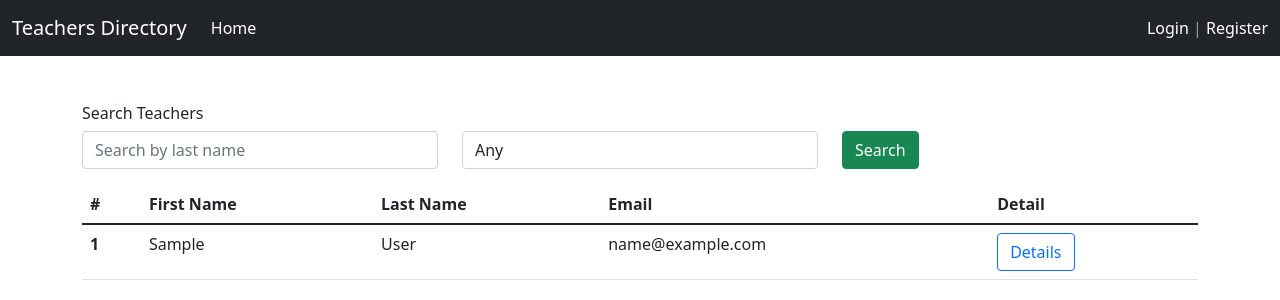
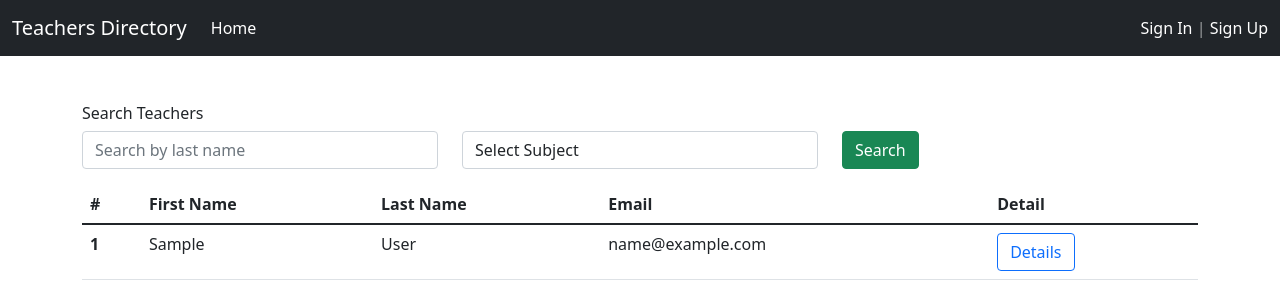
Before and after one commit to iamgigahex/teacher_directory, a Django app: template templates/teacher_list.html in a window 1280 px wide. Shown: the top 300 px of the page. Run offline with Django 3.2, Linux system fonts and the light colour scheme; the template is opened without the code that fills it: most values are stand-ins (such as "Sample title", 1, 10 or a date in 2020); some libraries are stand-ins or nearby versions.

Commit message:
changed text names in templates

```diff
--- a/templates/partials/header.html
+++ b/templates/partials/header.html
@@ -12,7 +12,7 @@
       </ul>
       <span class="navbar-text">
        {% if not user.is_authenticated %}
-        <a href="{% url 'login' %}" class="text-decoration-none">Login</a> | <a href="{% url 'register' %}" class="text-decoration-none">Register</a>
+        <a href="{% url 'login' %}" class="text-decoration-none">Sign In</a> | <a href="{% url 'register' %}" class="text-decoration-none">Sign Up</a>
       {% else %}
           <span>{{user.username|upper}} | </span><a href="{% url 'logout' %}" class="text-decoration-none">Logout</a>
           {% endif %}
--- a/templates/teacher_list.html
+++ b/templates/teacher_list.html
@@ -35,7 +35,7 @@
         </div>
         <div class="col">
           <select class="form-control" name="subject">
-              <option value="">Any</option>
+              <option value="">Select Subject</option>
               {% for subject in subjects %}
               <option value="{{ subject.name }}">{{ subject.name }}</option>
               {% endfor%}
@@ -57,6 +57,7 @@
         </tr>
         </thead>
         <tbody>
+        {% if object_list|length %}
         {% for teacher in object_list %}
             <tr>
                 <th scope="row">{{ forloop.counter }}</th>
@@ -67,6 +68,13 @@
                 </td>
             </tr>
         {% endfor %}
+        {% else %}
+        <tr>
+            <td colspan="5" class="text-center">
+                No Records Found
+            </td>
+        </tr>
+        {% endif %}
         </tbody>
     </table>
 {% endblock content %}
```
